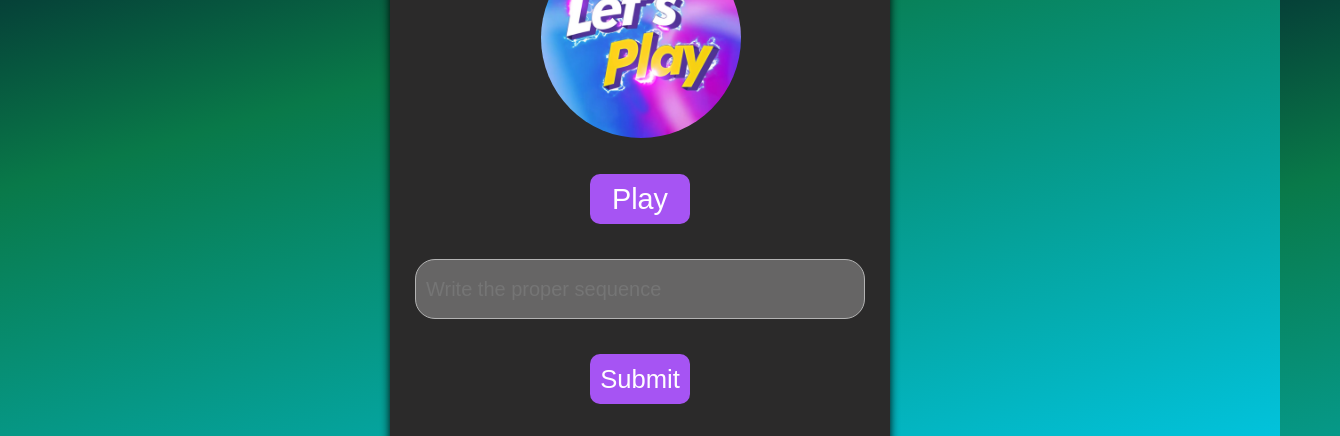
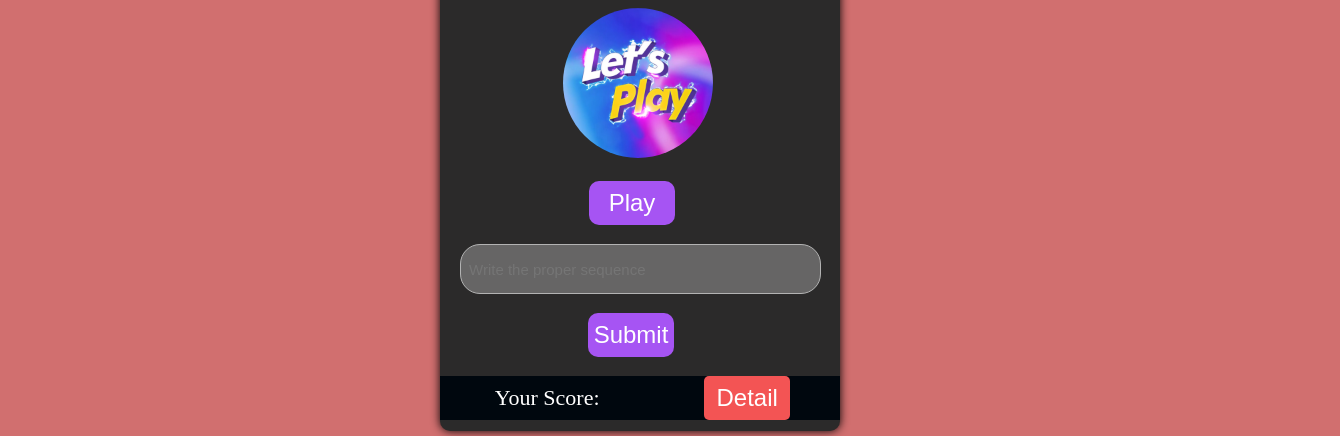
Before and after one commit to sayak006/Mind-Game, a plain HTML site: page index.html in a window 1280 px wide. Shown: the part 219-655 px from the top of the page, 1340 px wide, since content can reach past the window. Drawn offline with Linux system fonts and the light colour scheme.

Commit message:
Update style.css

```diff
--- a/style.css
+++ b/style.css
@@ -8,9 +8,9 @@ body{
     justify-content: center;
     align-items: center;
     height: 100vh;
-    /* background-color: lightgreen; */
-    background: rgb(2,0,36);
-background: linear-gradient(164deg, rgba(2,0,36,1) 0%, rgba(9,121,73,1) 35%, rgba(0,212,255,1) 100%);
+    background-color: rgb(209, 111, 111);
+    /* background: rgb(2,0,36); */
+/* background: linear-gradient(164deg, rgba(2,0,36,1) 0%, rgba(9,121,73,1) 35%, rgba(0,212,255,1) 100%); */
     position: relative;
 }
 .instructions{
@@ -18,24 +18,26 @@ background: linear-gradient(164deg, rgba(2,0,36,1) 0%, rgba(9,121,73,1) 35%, rgb
     border-radius: 10px;
     box-shadow: 0 0 10px 0 black;
     width: 0px;
-    height: 700px;
+    height: 0px;
     margin-right: 50px;
     /* background-color: white; */
     background: transparent;
 }
-.active .instructions{
-    width: 500px;
+.active-rule .instructions{
+    height: 500px;
+    width: 400px;
     background-color: rgb(43, 42, 42);
 }
-.active .result{
-    width: 500px;
+.active-result .result{
+    height: 500px;
+    width: 400px;
     background-color: rgb(43, 42, 42);
 }
 .container{
     border-radius: 10px;
     box-shadow: 0 0 10px 0 black;
-    width: 500px;
-    height: 700px;
+    width: 400px;
+    height: 500px;
     background-color: rgb(43, 42, 42);
     /* background-color: white; */
 }
@@ -43,7 +45,7 @@ background: linear-gradient(164deg, rgba(2,0,36,1) 0%, rgba(9,121,73,1) 35%, rgb
     border-radius: 10px;
     box-shadow: 0 0 10px 0 black;
     width: 0px;
-    height: 700px;
+    height: 0px;
     margin-left: 50px;
     /* background-color: rgb(43, 42, 42); */
     background: transparent;
@@ -52,7 +54,7 @@ background: linear-gradient(164deg, rgba(2,0,36,1) 0%, rgba(9,121,73,1) 35%, rgb
 .header{
     /* border: 1px solid black; */
     text-align: center;
-    font-size: 2rem;
+    font-size: 1.4rem;
     margin-top: 16px;
     color: rgb(166, 84, 243);
     display: flex;
@@ -60,19 +62,19 @@ background: linear-gradient(164deg, rgba(2,0,36,1) 0%, rgba(9,121,73,1) 35%, rgb
 .menu {
     display: inline-block;
     cursor: pointer;
-    margin:10px 77px 0 22px;
+    margin:2px 60px 0 22px;
 }
 
 .bar1, .bar2, .bar3 {
-width: 35px;
+width: 30px;
 height: 5px;
 background-color:white;
-margin: 6px 0;
+margin: 4px 0;
 transition: 0.4s;
 }
 
 .change .bar1 {
-transform: translate(0, 11px) rotate(-45deg);
+transform: translate(0, 7px) rotate(-45deg);
 }
 
 .change .bar2 {opacity: 0;}
@@ -82,38 +84,38 @@ transform: translate(0, -11px) rotate(45deg);
   }
 .image{
     /* border: 1px solid green ; */
-    height: 200px;
-    width: 200px;
-    margin: 36px 151px;
+    height: 150px;
+    width: 150px;
+    margin: 23px 123px;
     border-radius: 50%;
     display: flex;
     justify-content: center;
     align-items: center;
 }
 img{
-    height: 200px;
-    width: 200px;
+    height: 150px;
+    width: 150px;
     object-fit: cover;
     border-radius: 50%;
 }
 .button{
     /* border: 1px solid red; */
-    height: 50px;
-    width: 100px;
-    margin: 35px 200px;
+    height: 40px;
+    width: 94px;
+    margin: 23px 149px;
 }
 #names{
-    font-size: 40px;
+    font-size: 30px;
     color: white;
     text-align: center;
     visibility: hidden;
 }
 #playBtn{
-    font-size: 1.8rem;
+    font-size: 1.5rem;
     background-color: rgb(166, 84, 243);
     color: white;
-    height: 50px;
-    width: 100px;
+    height: 44px;
+    width: 86px;
     padding: 5px;
     border-radius: 10px;
     border: none;
@@ -128,23 +130,23 @@ img{
     margin: 20px;
 }
 #userSequence{
-    height: 60px;
-    width: 450px;
-    padding: 10px;
-    margin-left: 5px;
-    font-size: 20px;
+    height: 50px;
+    width: 361px;
+    padding: 8px;
+    /* margin-left: 5px; */
+    font-size: 15px;
     border-radius: 20px;
     outline: none;
     border:1px solid rgb(179, 179, 179);
 }
 #submitBtn{
     display: inline;
-    font-size: 1.6rem;
+    font-size: 1.5rem;
     background-color: rgb(166, 84, 243);
     color: white;
-    height: 50px;
-    width: 100px;
-    margin: 35px 200px;
+    height: 44px;
+    width: 86px;
+    margin: 19px 148px;
     border-radius: 10px;
     border: none;
     text-align: center;
@@ -155,18 +157,19 @@ img{
     justify-content: space-around;
     align-items: center;
     background-color: rgb(0,7,14);
+    /* border-radius:0px 0px 10px 10px; */
 }
 #scoreText{
-    font-size: 30px;
+    font-size: 22px;
     padding: 5px;
     color: white
 }
 #detailBtn{
-    font-size: 1.6rem;
+    font-size: 1.5rem;
     background-color: rgb(243, 84, 84);
     color: white;
-    height: 50px;
-    width: 100px;
+    height: 44px;
+    width: 86px;
     border-radius: 5px;
     border: none;
     text-align: center;
@@ -176,12 +179,12 @@ img{
     cursor: pointer;
 }
 #restartBtn{
-    font-size: 1.6rem;
+    font-size: 1.5rem;
     background-color: rgb(243, 84, 84);
     color: white;
-    height: 50px;
-    width: 100px;
-    margin: 35px 200px;
+    height: 44px;
+    width: 86px;
+    margin: 19px 148px;
     border-radius: 10px;
     border: none;
     text-align: center;
```
